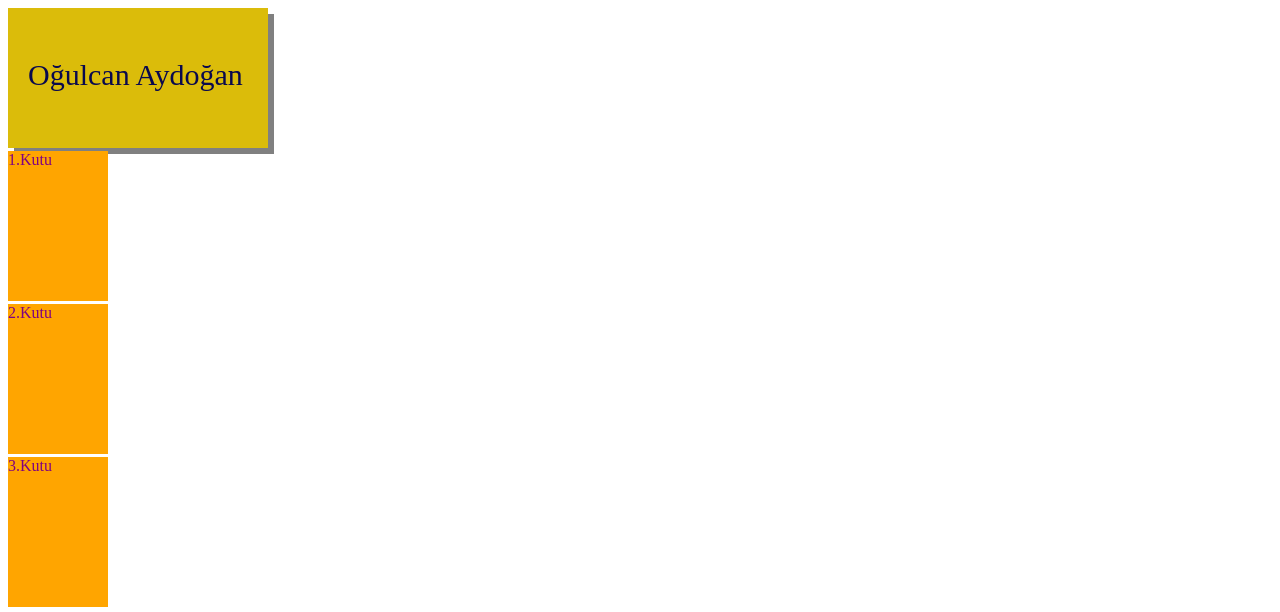
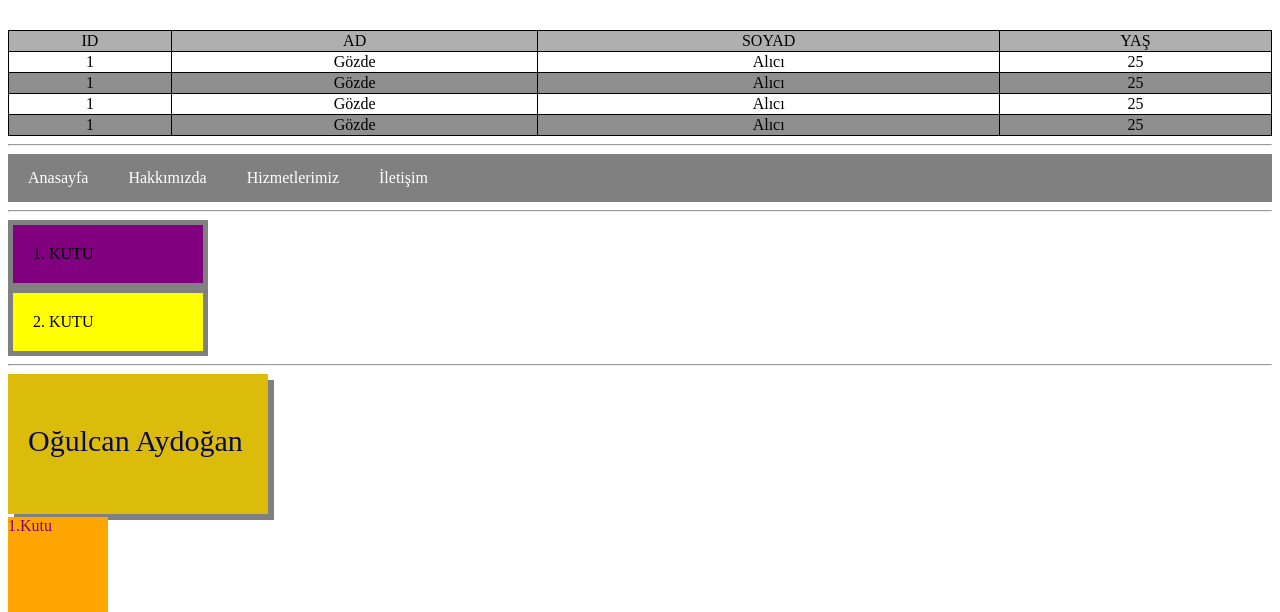
Before and after one commit to Gozdealc/1-Miuul-Git, a plain HTML site: page Miuul-CSS3/index2.html in a window 1280 px wide. Shown: the top 612 px of the page. Drawn offline with Linux system fonts and the light colour scheme; a web font is replaced by a local one.

Commit message:
List,Table

```diff
--- a/Miuul-CSS3/index2.html
+++ b/Miuul-CSS3/index2.html
@@ -24,6 +24,71 @@
 
 </head>
 <body>
+
+    <!-- TABLE -->
+
+    <table class="custom_table">
+        <thead>
+            <tr>
+                <td>ID</td>
+                <td>AD</td>
+                <td>SOYAD</td>
+                <td>YAŞ</td>
+            </tr>
+        </thead>
+
+        <tbody>
+            <tr>
+                <td>1</td>
+                <td>Gözde</td>
+                <td>Alıcı</td>
+                <td>25</td>
+            </tr>
+
+            <tr>
+                <td>1</td>
+                <td>Gözde</td>
+                <td>Alıcı</td>
+                <td>25</td>
+            </tr>
+
+            <tr>
+                <td>1</td>
+                <td>Gözde</td>
+                <td>Alıcı</td>
+                <td>25</td>
+            </tr>
+
+            <tr>
+                <td>1</td>
+                <td>Gözde</td>
+                <td>Alıcı</td>
+                <td>25</td>
+            </tr>
+        </tbody>
+    </table>
+
+<hr>
+    <!-- LIST -->
+
+    <div class="menu">
+        <ul>
+            <li><a href="#">Anasayfa</a></li>
+            <li><a href="#">Hakkımızda</a></li>
+            <li><a href="#">Hizmetlerimiz</a></li>
+            <li><a href="#">İletişim</a></li>
+        </ul>
+    </div>
+
+
+    <hr>
+
+
+    <!-- DISPLAY -->
+    <div style="background-color: purple;" class="miuul_display">1. KUTU</div>
+    <div style="background-color: yellow;" class="miuul_display">2. KUTU</div>
+
+    <hr>
 
     <!-- TRANSITION,TRANSFORM -->
     <div class="miuul_transition_transform">
--- a/Miuul-CSS3/style.css
+++ b/Miuul-CSS3/style.css
@@ -153,3 +153,66 @@
     transform: translate(10px,20px);
     transform: skew(10deg,20deg);
 }
+
+
+.miuul_display {
+    /* display: none ;
+    visibility: hidden; (Gizliyor ama yer de kaplıyor.)
+    visibility: visible; (Tekrardan görünür yapmak için.) */
+    display: inline;
+    display: inline-block;
+    border: 5px solid gray;
+    width: 200px;
+    padding: 20px;
+    box-sizing: border-box;
+    display: block;
+    /* BOX-SIZING > WIDTH 200 VERDİK ANCAK BORDER VE PADDING ILE ARTIYOR,BU SEBEPLE BORDER-BOX ÖZELLİĞİ KULLANIRIZ.
+    METIN ALTA GEÇMEZ */
+
+}
+/* LİST */
+.menu {
+    overflow: hidden;
+    background-color: gray;
+}
+
+.menu ul {
+    list-style-type: none;
+    margin: 0px;
+    padding: 0px;
+}
+
+.menu li{
+    float: left;
+}
+
+.menu a{
+    display: block;
+    color: white ;
+    text-align: center;
+    padding: 15px 20px;
+    text-decoration: none;
+}
+
+/* TABLE */
+
+.custom_table {
+    width: 100%;
+    margin-top: 30px;
+    border-collapse: collapse;
+
+}
+
+.custom_table td, .custom_table th {
+    border: 1px solid black;
+    text-align: center;
+}
+
+.custom_table thead {
+    background-color: rgb(175, 175, 175)
+
+}
+
+.custom_table tbody tr:nth-child(even) {
+    background-color: rgb(143, 143, 143);
+}
```
